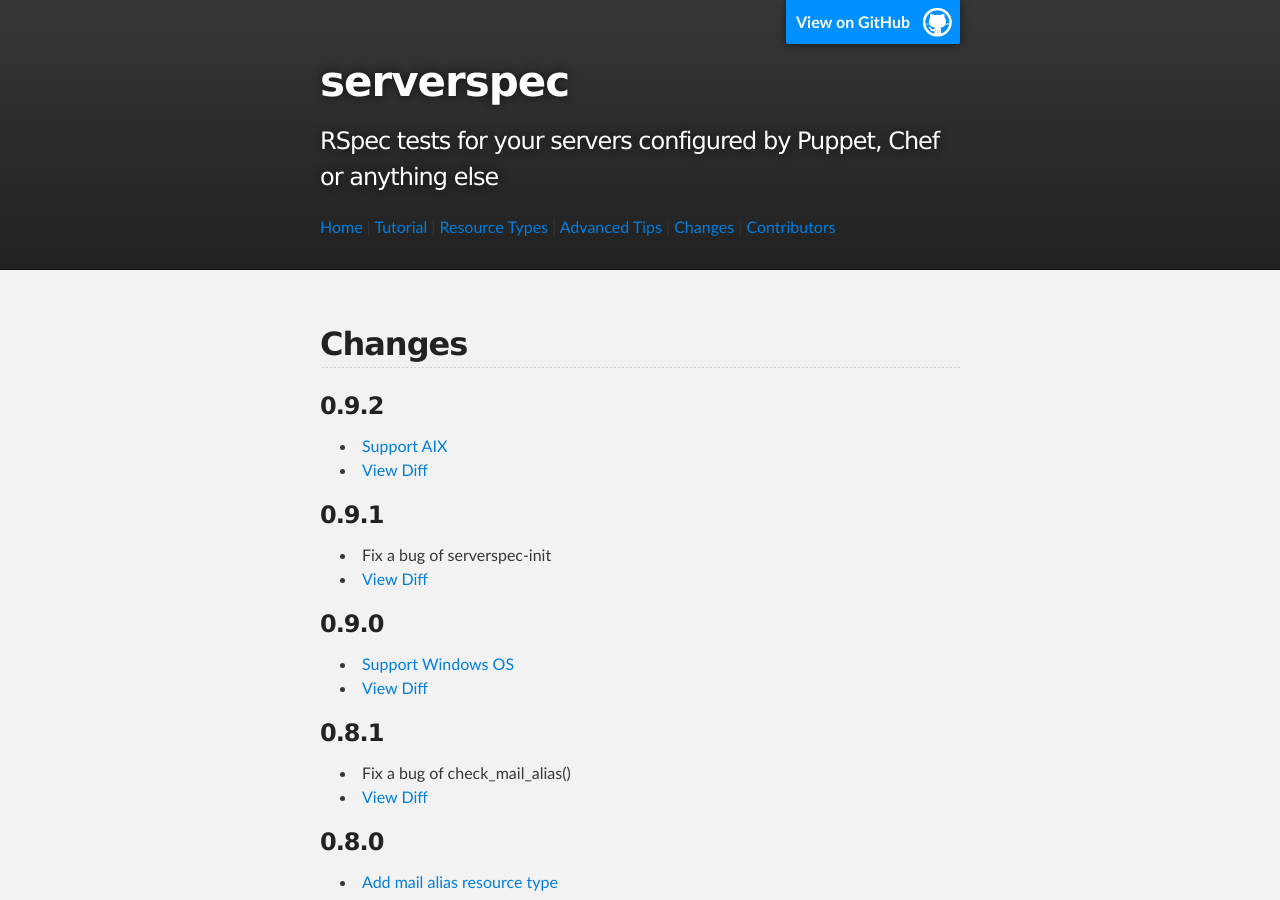
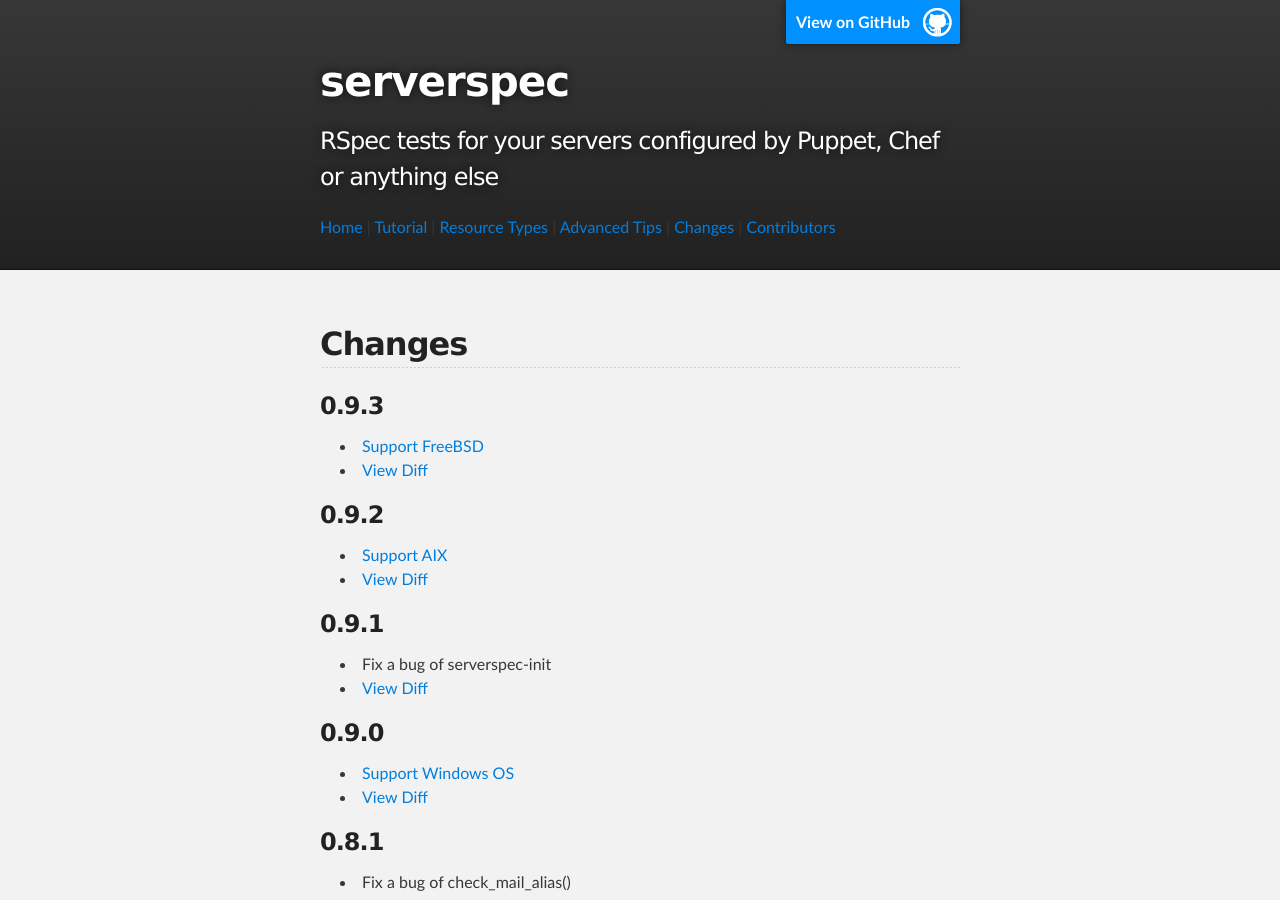
Before and after one commit to serverspec/serverspec.github.io, a Jekyll site: the page built from changes.md, in a window 1280 px wide and 900 px high. Built offline with Jekyll 4.4.1, drawn with Linux system fonts in a browser that asks for light colours; Markdown is read by kramdown in place of the engine named in the settings.

Commit message:
Add changes of v0.9.3

```diff
--- a/changes.md
+++ b/changes.md
@@ -5,11 +5,15 @@ title: Changes
 
 ## Changes
 
+### 0.9.3
+
+ * [Support FreeBSD](https://github.com/serverspec/serverspec/pull/161)
+ * [View Diff](https://github.com/serverspec/serverspec/compare/v0.9.2...v0.9.3)
+
 ### 0.9.2
 
  * [Support AIX](https://github.com/serverspec/serverspec/pull/246)
  * [View Diff](https://github.com/serverspec/serverspec/compare/v0.9.1...v0.9.2)
-
 
 ### 0.9.1
 
```
